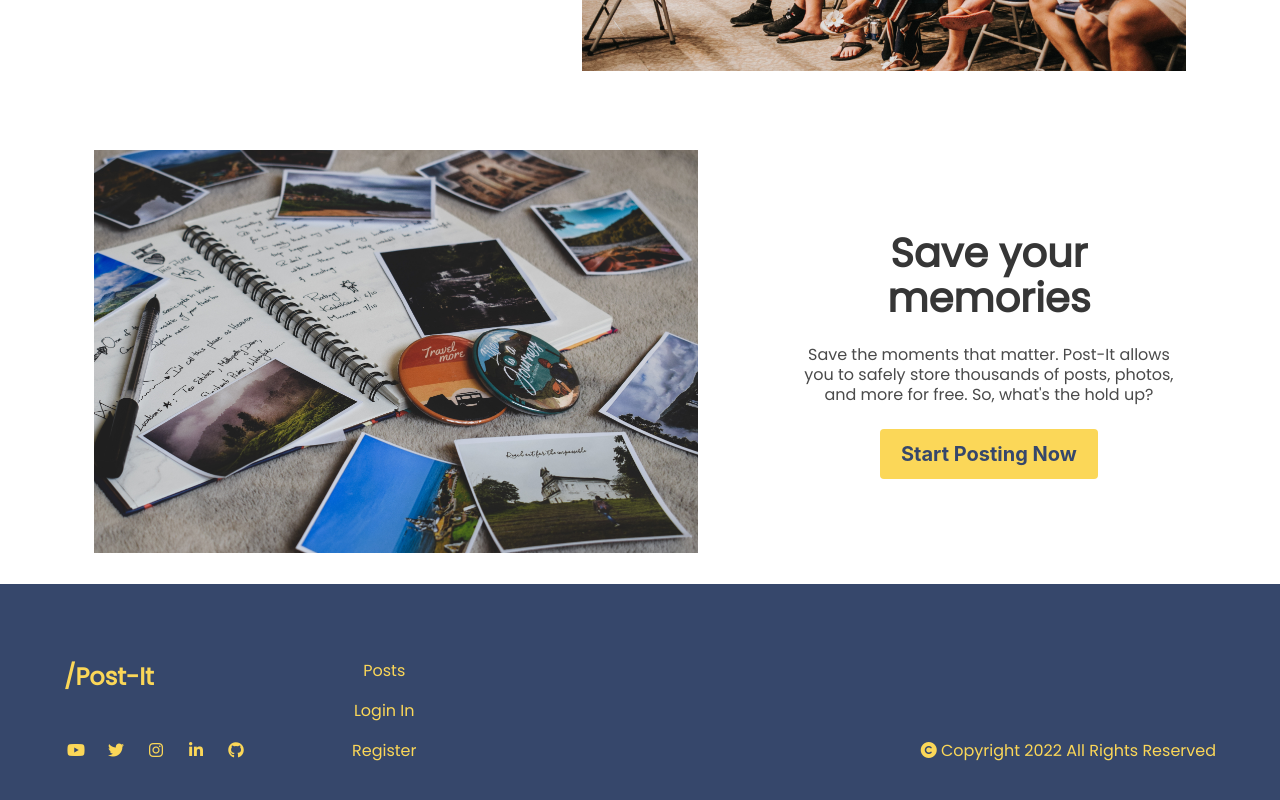
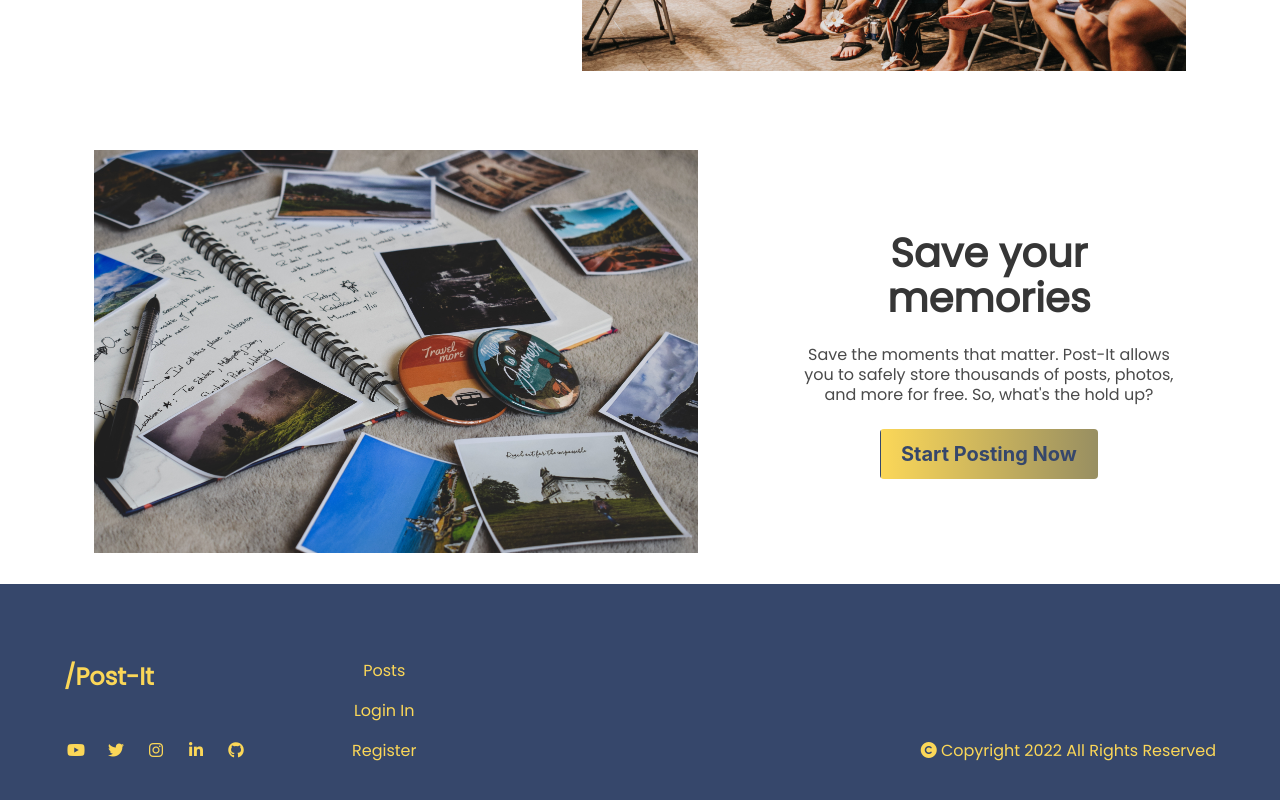
Before and after one commit to preet-panchal/Post-it, a Vue app in the folder client/: page /about in a window 1280 px wide. Shown: the part 2167-2967 px from the top of the page. Built offline with nearby package versions, Linux system fonts and the light colour scheme.

Commit message:
Update AboutView.vue

```diff
--- a/client/src/views/AboutView.vue
+++ b/client/src/views/AboutView.vue
@@ -102,6 +102,15 @@ window.addEventListener("scroll", reveal);
 </script>
 
 <style lang="scss" scoped>
+.button {
+    transition: 0.5s;
+    background-size: 200% auto;
+    background-image: linear-gradient(to right, #fbd758 0%, #36476b 100%, #fbd758 0%);
+    &:hover {
+        background-position: right center;
+        color: #ffffff;
+    }
+}
 .hero {
   background-image: url("../assets/about-cover.jpeg");
   background-size: cover;
```
